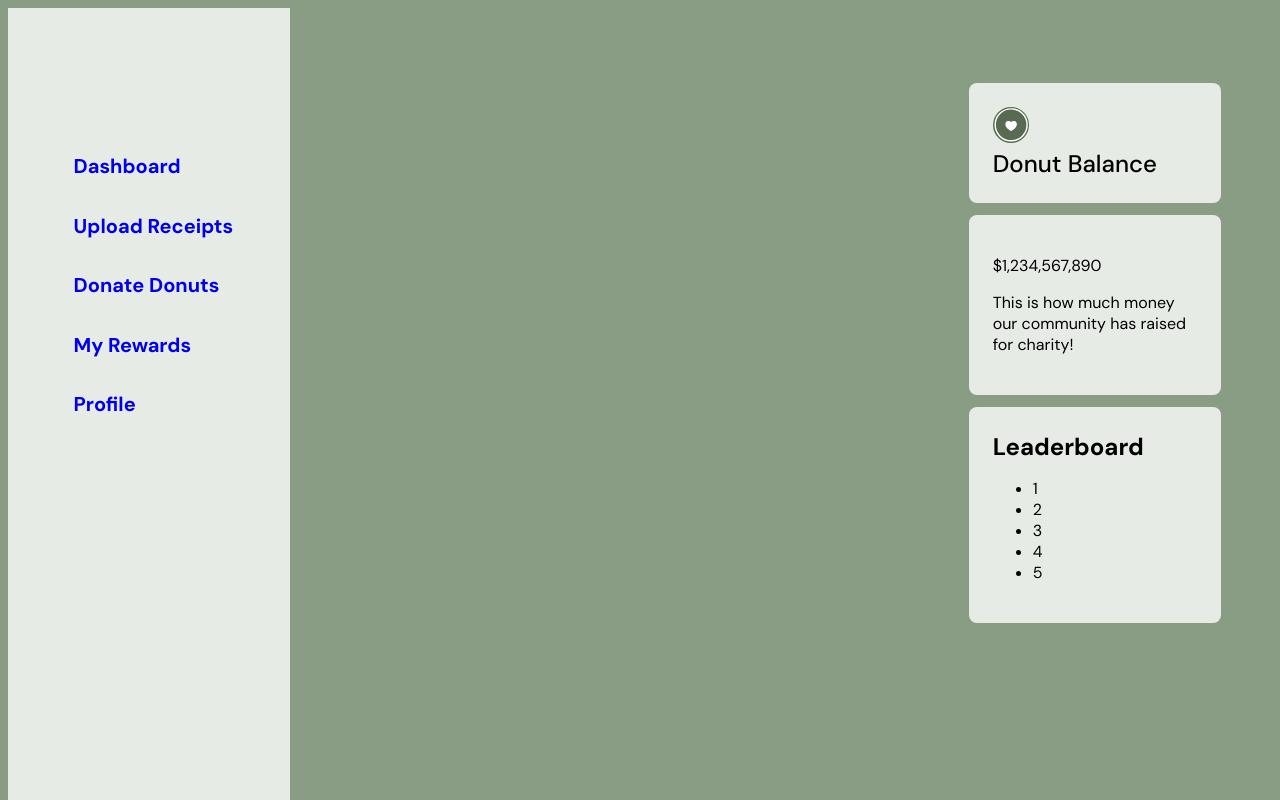
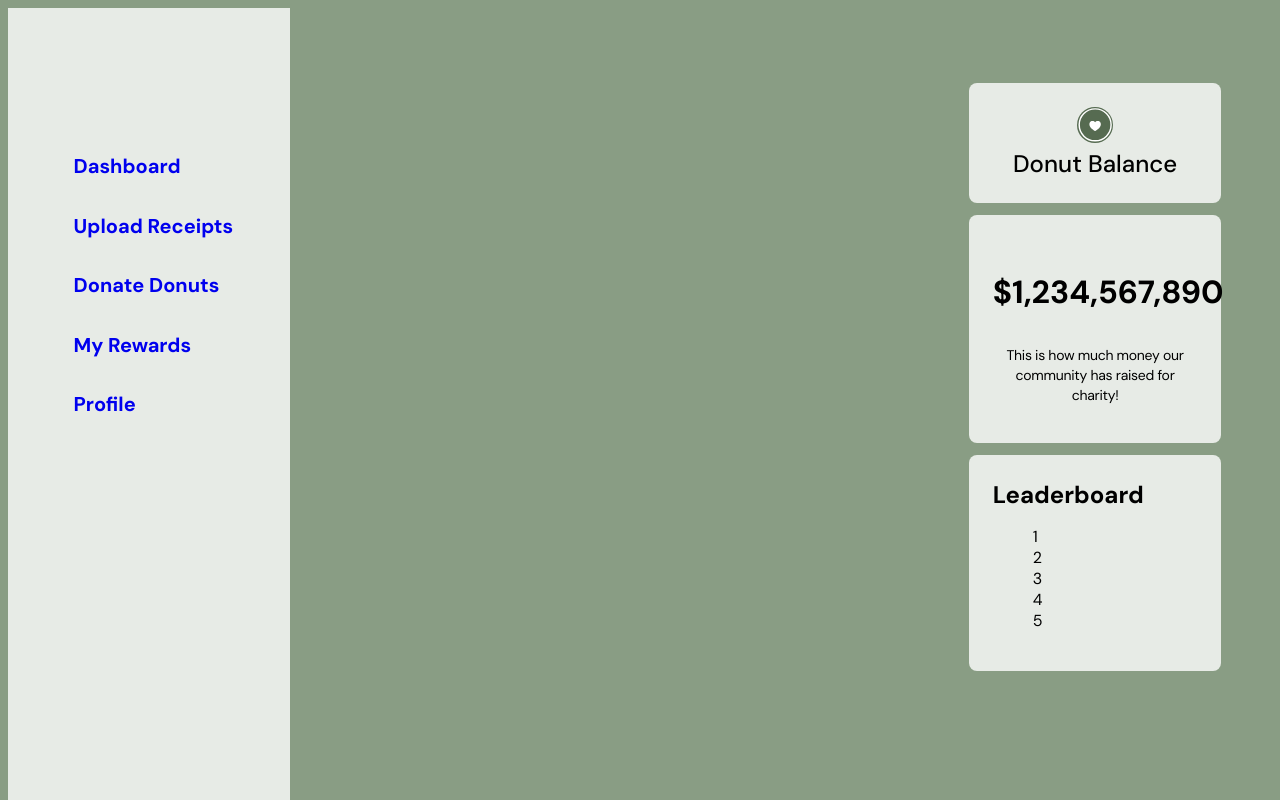
Before and after one commit to breadnmkii/ecodona, a PHP site: template pages/dashboard.html in a window 1280 px wide. Run offline with PHP 8.4, Linux system fonts and the light colour scheme; the template is opened without the code that fills it, so the values that code supplies are empty.

Commit message:
centering

```diff
--- a/css/dashboard.css
+++ b/css/dashboard.css
@@ -56,9 +56,21 @@ body{
   width: 24px;
 }
 
+#leaderboard ul{
+  list-style: none;
+}
+
 .card {
   background-color: rgb(255, 255, 255, 0.8);
   padding: 24px;
   border-radius: 8px;
   margin: 12px 0px;
 }
+
+#donut-balance-container{
+  text-align: center;
+}
+
+#total-donations{
+  text-align: center;
+}
--- a/pages/dashboard.html
+++ b/pages/dashboard.html
@@ -49,8 +49,8 @@
           </div>
 
           <div id="total-donations" class="card">
-            <p>$1,234,567,890</p>
-            <p>This is how much money our community has raised for charity!</p>
+            <h3>$1,234,567,890</h3>
+            <p class="body2">This is how much money our community has raised for charity!</p>
           </div>
 
           <div id="leaderboard" class="card">
@@ -58,6 +58,7 @@
             <ul>
               <li>
                 <div class="leaderboard_num">1</div>
+
               </li>
               <li>
                 <div class="leaderboard_num">2</div>
```
